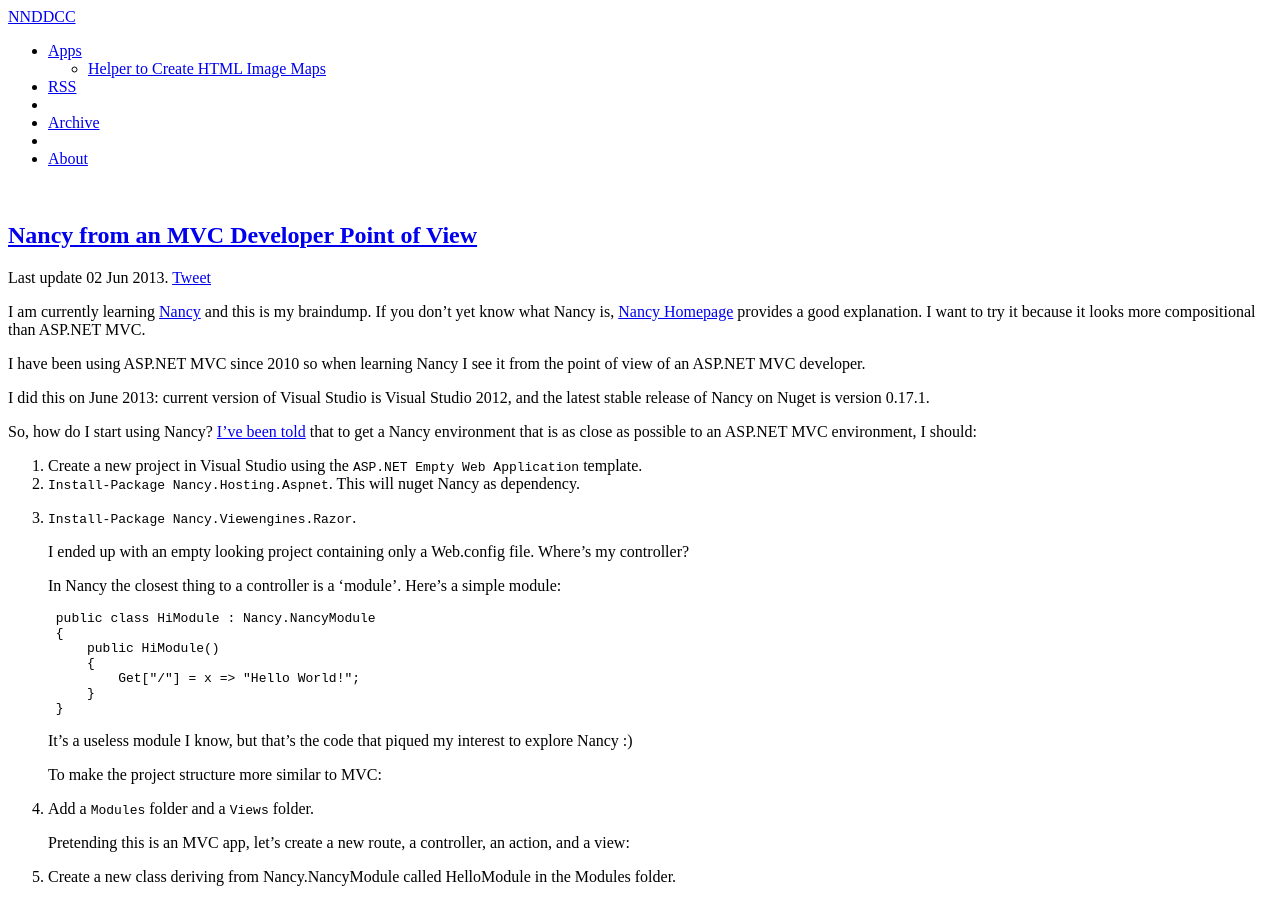
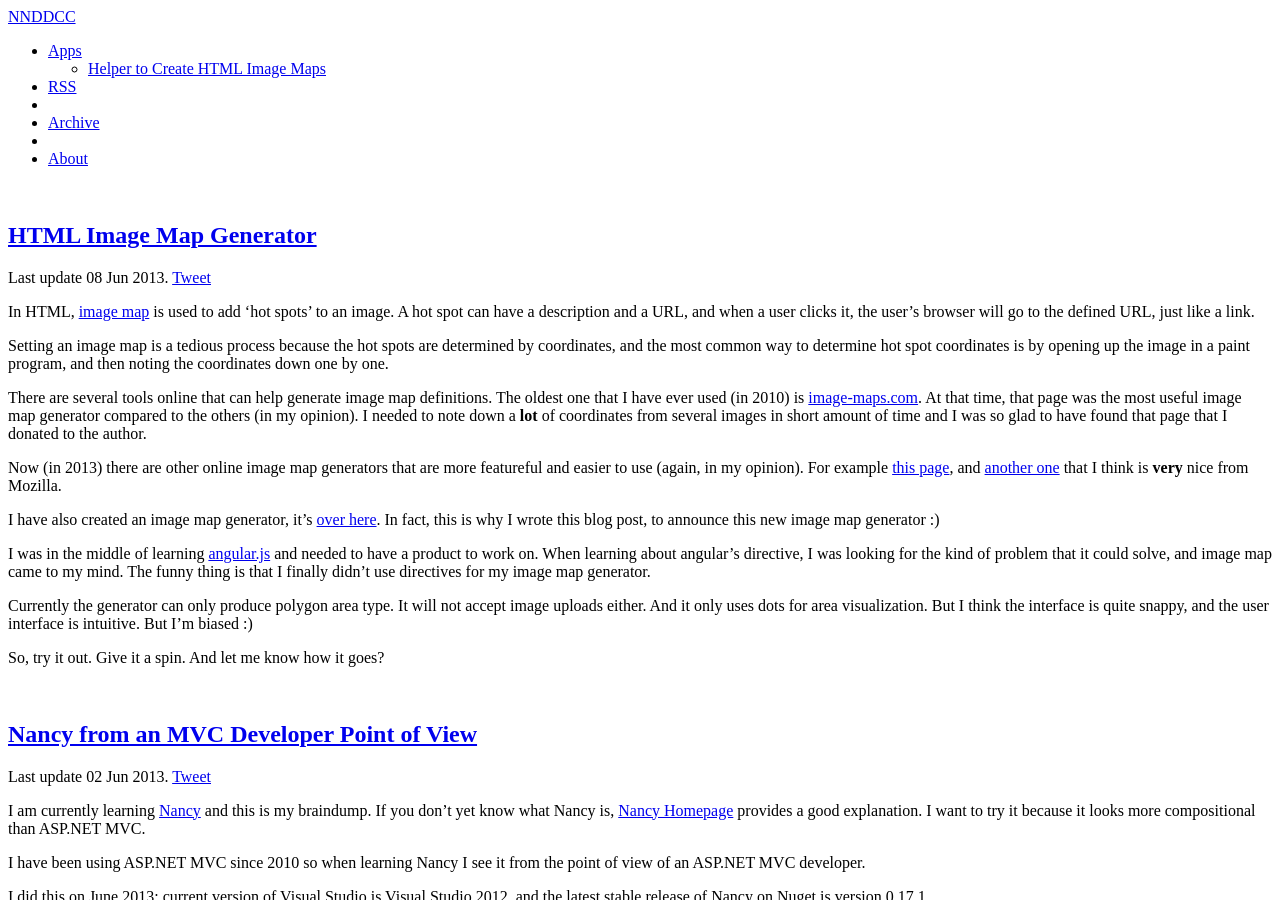
Before and after one commit to ndc/ndc.github.io, a Jekyll site: the page built from index.html, in a window 1280 px wide and 900 px high. Built offline with Jekyll 4.4.1, drawn with Linux system fonts in a browser that asks for light colours; nearby versions of some CDN libraries; Markdown is read by kramdown in place of the engine named in the settings; the list of posts is cut into pages by our own code; comment, search, counter and statistics services are not loaded; a style sheet for code colours, icons or effects is not loaded; some of the changed text lies outside the part shown.

Commit message:
new post, html image map generator

```diff
--- /dev/null
+++ b/_posts/2013-06-08-html-image-map-generator.md
@@ -0,0 +1,22 @@
+---
+title: HTML Image Map Generator
+date: 2013-06-08
+layout: blogdetail
+published: true
+---
+
+In HTML, [image map](http://en.wikipedia.org/wiki/Image_map) is used to add 'hot spots' to an image. A hot spot can have a description and a URL, and when a user clicks it, the user's browser will go to the defined URL, just like a link.
+
+Setting an image map is a tedious process because the hot spots are determined by coordinates, and the most common way to determine hot spot coordinates is by opening up the image in a paint program, and then noting the coordinates down one by one.
+
+There are several tools online that can help generate image map definitions. The oldest one that I have ever used (in 2010) is [image-maps.com](http://www.image-maps.com/). At that time, that page was the most useful image map generator compared to the others (in my opinion). I needed to note down a **lot** of coordinates from several images in short amount of time and I was so glad to have found that page that I donated to the author.
+
+Now (in 2013) there are other online image map generators that are more featureful and easier to use (again, in my opinion). For example [this page](http://www.maschek.hu/imagemap/imgmap), and [another one](https://developer.cdn.mozilla.net/media/uploads/demos/s/u/summerstyle/365ccfd644f2b008c33f0046d2ba1a8f/summer-html-image-ma_1355318513_demo_package/index.html) that I think is **very** nice from Mozilla.
+
+I have also created an image map generator, it's [over here]({{site.url}}/apps/imagemap/). In fact, this is why I wrote this blog post, to announce this new image map generator :)
+
+I was in the middle of learning [angular.js](http://angularjs.org/) and needed to have a product to work on. When learning about angular's directive, I was looking for the kind of problem that it could solve, and image map came to my mind. The funny thing is that I finally didn't use directives for my image map generator.
+
+Currently the generator can only produce polygon area type. It will not accept image uploads either. And it only uses dots for area visualization. But I think the interface is quite snappy, and the user interface is intuitive. But I'm biased :)
+
+So, try it out. Give it a spin. And let me know how it goes?
--- a/apps/imagemap/imagemap.html
+++ b/apps/imagemap/imagemap.html
@@ -48,7 +48,7 @@
     <div>
         <h4>Result</h4>
     </div>
-    <textarea class="span6" style="height: auto">{{getresultstring()}}</textarea>
+    <textarea class="span6" style="height: 80px">{{getresultstring()}}</textarea>
     <div>
         <h4>Image</h4>
     </div>
--- a/apps/imagemap/index.html
+++ b/apps/imagemap/index.html
@@ -7,7 +7,7 @@
     <link href="//netdna.bootstrapcdn.com/font-awesome/3.0.2/css/font-awesome.css" rel="stylesheet">
     <link rel="shortcut icon" href="/favicon.ico" />
     <link rel="author" href="https://plus.google.com/100372837324190003490" />
-    <title>Helper to Create HTML Image Maps</title>
+    <title>HTML Image Map Generator</title>
 </head>
 <body>
     <div class="container">
@@ -18,12 +18,12 @@
                         <a class="brand" href="/">NNDDCC</a>
                     </div>
                 </div>
-                <h2>Helper to Create <a href="http://en.wikipedia.org/wiki/Image_map">HTML Image Maps</a></h2>
+                <h2><a href="http://en.wikipedia.org/wiki/Image_map">HTML Image Map</a> Generator</h2>
                 <p>
                     By Endy Tjahjono. Last update 08 June 2013.
                     <a href="https://twitter.com/share" class="twitter-share-button" data-url="http://endycahyono.com/apps/imagemap/" data-via="endy_tj">Tweet</a>
                 </p>
-                <p><a href="/article/helper-to-create-html-image-maps">Description and discussion</a>.</p>
+                <p><a href="/article/html-image-map-generator">Description and discussion</a>.</p>
             </div>
         </div>
 
```
